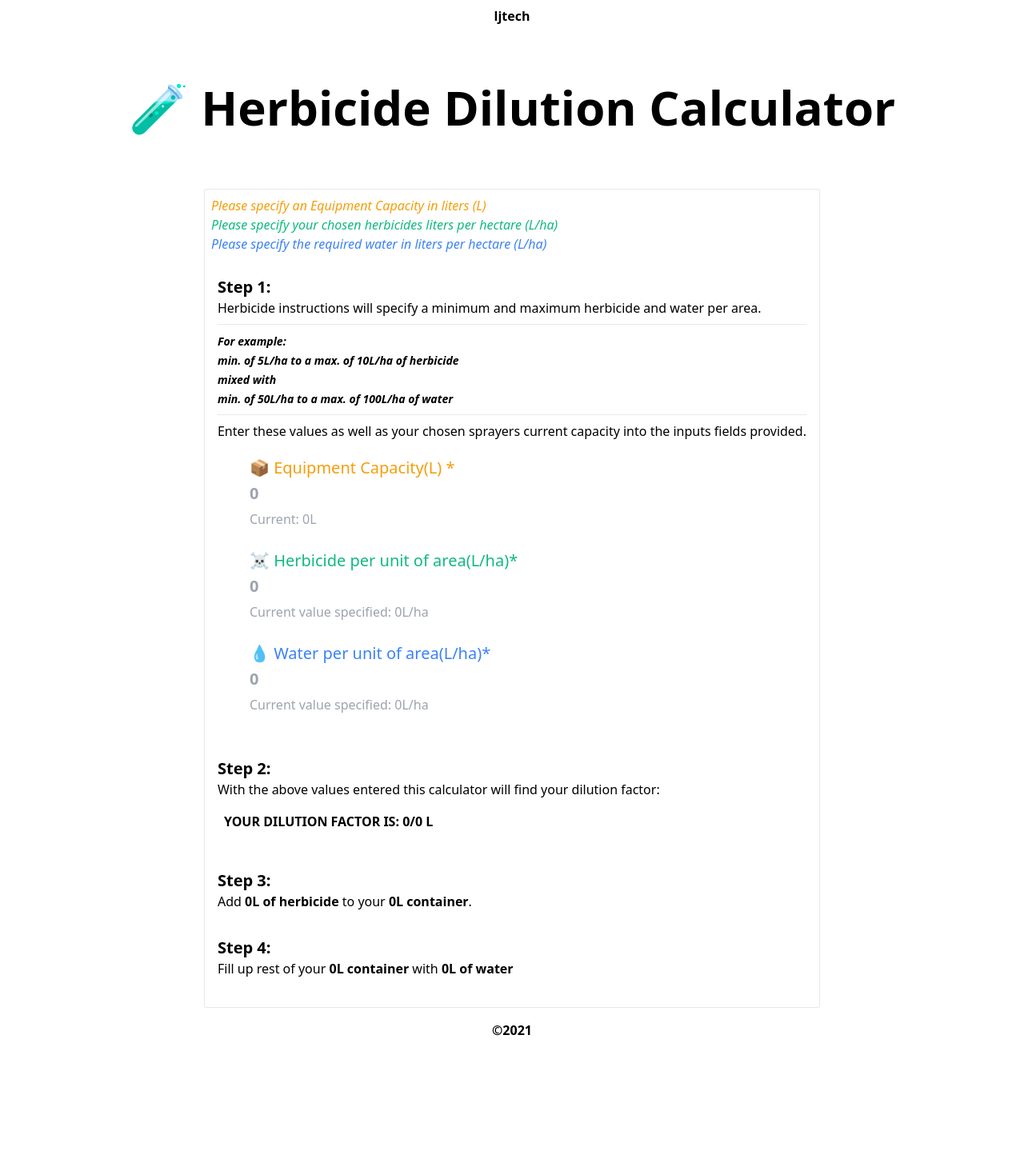
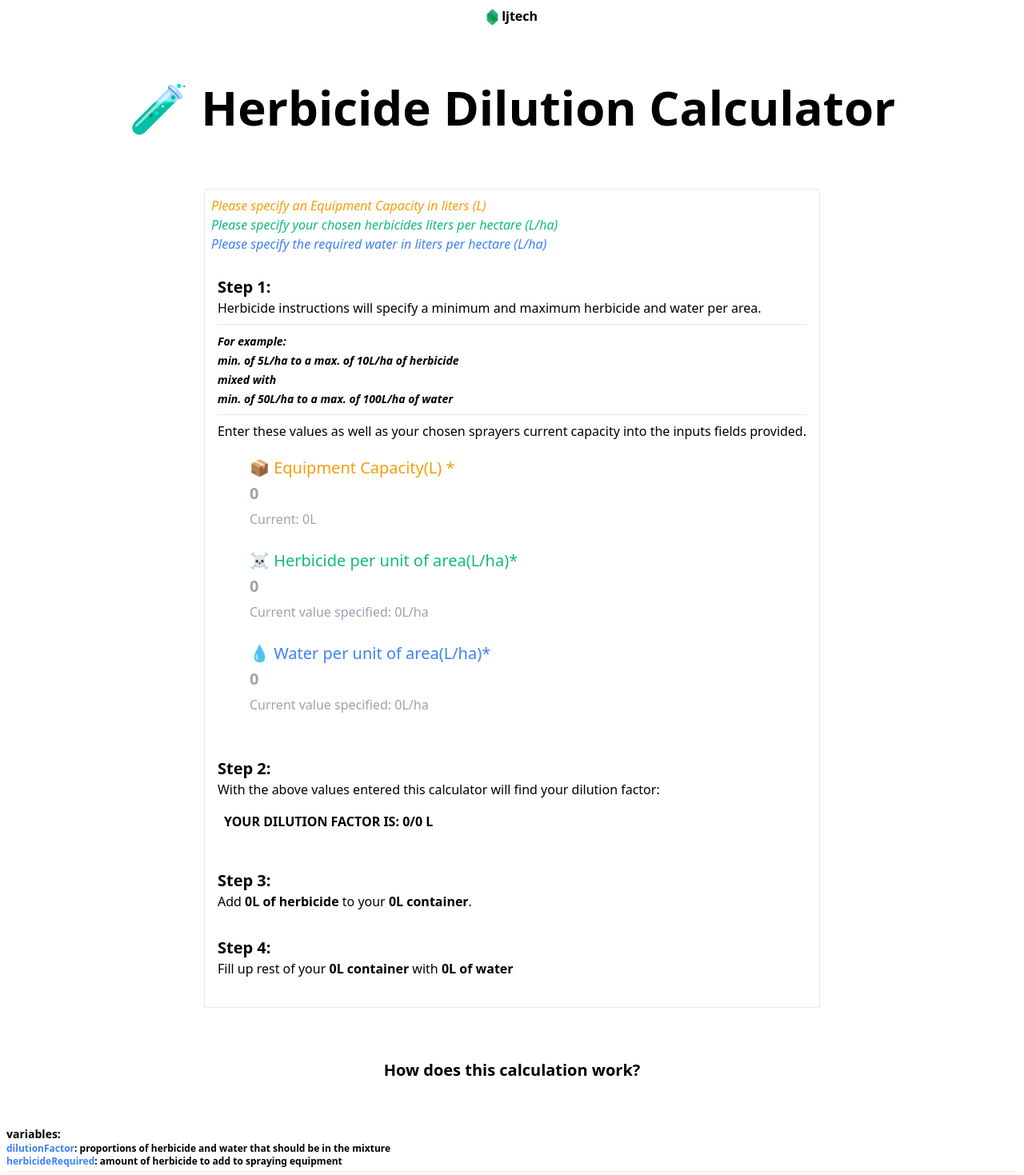
Before and after one commit to landonjohnsontechnologies/herbicide-dilution-calculator, a React (Create React App) app: page / in a window 1280 px wide. Shown: the top 1469 px of the page at 80% size. Before the commit the page ends 1308 px from the top, so only its background shows below. Built offline with nearby package versions, Linux system fonts and the light colour scheme.

Commit message:
🎈 fixed vercel issues

```diff
--- a/src/App.jsx
+++ b/src/App.jsx
@@ -27,10 +27,18 @@ export default function App() {
 	return (
 		<div className="min-h-screen grid">
 			<header className="row-span-1 h-10 p-2 self-start w-full text-center font-semibold">
-				ljtech
+				<a
+					className="transition hover:opacity-80"
+					href="https://ljtech.ca"
+					target="_blank"
+					rel="noreferrer"
+				>
+					<img className="inline-flex" src={Green} width="15" alt="logo" />{" "}
+					ljtech
+				</a>
 			</header>
 			<main>
-				<section>
+				<section className="min-h-screen">
 					<fieldset>
 						<legend className="text-center text-3xl font-black px-2 py-4 md:text-4xl lg:px-8 lg:py-16 lg:text-6xl">
 							🧪 Herbicide Dilution Calculator
@@ -192,6 +200,9 @@ export default function App() {
 						</div>
 					</fieldset>
 				</section>
+				<section className="min-h-screen">
+					<Docs />
+				</section>
 			</main>
 			<footer className="row-span-1 h-10 p-2 self-end w-full text-center font-semibold">
 				©{new Date().getFullYear()}
```
